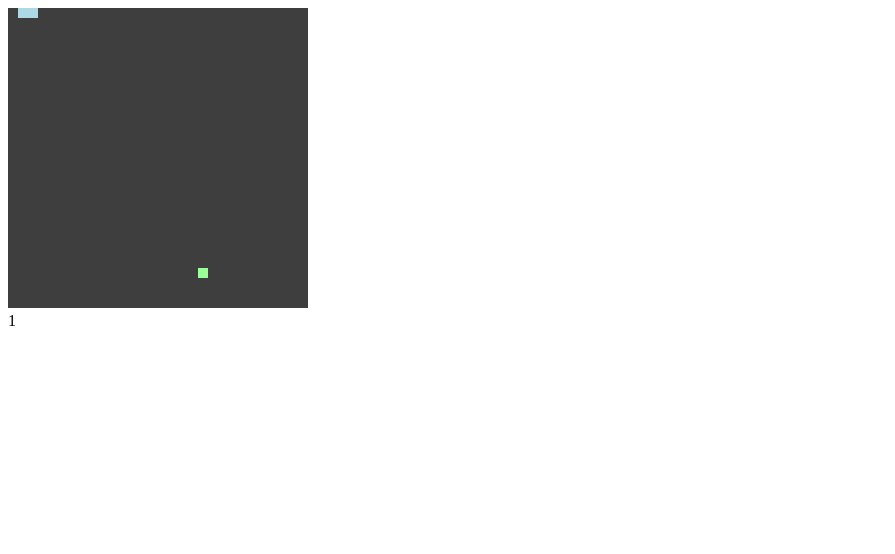
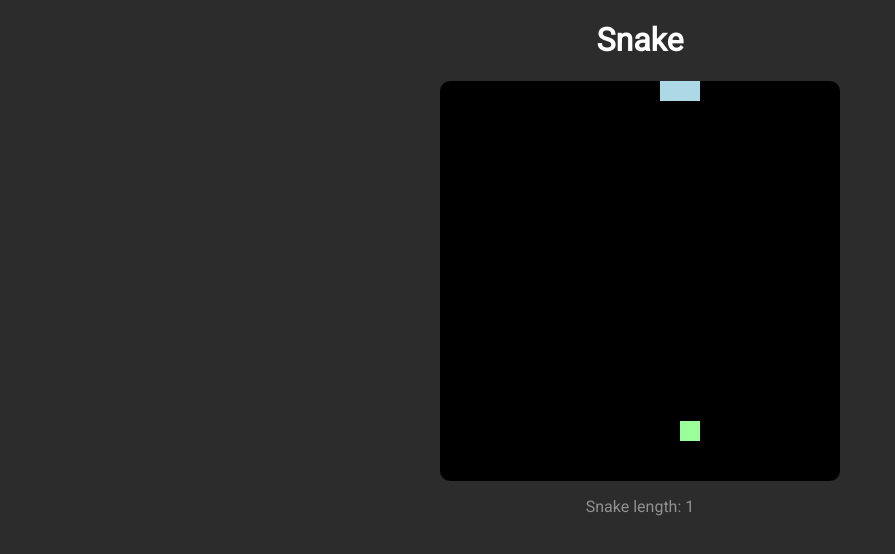
Before and after one commit to yobany10/snake-game, a plain HTML site: page index.html in a window 1280 px wide. Shown: the whole page, without its empty margins (0-895 px from the left). Drawn offline with Linux system fonts and the light colour scheme.

Commit message:
Updated ui.

```diff
--- a/assets/css/styles.css
+++ b/assets/css/styles.css
@@ -0,0 +1,25 @@
+body {
+    font-family: 'Roboto', sans-serif;
+    background-color: #2c2c2c;
+}
+
+.game-title {
+    text-align: center;
+    color: white;
+}
+
+.game-viewport {
+    background-color: black;
+    padding-left: 0;
+    padding-right: 0;
+    margin-left: auto;
+    margin-right: auto;
+    display: block;
+    border-radius: 10px;
+}
+
+.score {
+    color: rgb(145, 145, 145);
+    text-align: center;
+    padding: 1rem 0 0 0;
+}
--- a/assets/js/draw.js
+++ b/assets/js/draw.js
@@ -1,6 +1,6 @@
-const canvas = document.querySelector(".canvas");
+const canvas = document.querySelector(".game-viewport");
 const ctx = canvas.getContext("2d");
-const scale = 10;
+const scale = 20;
 const rows = canvas.height / scale;
 const columns = canvas.width / scale;
 
@@ -23,7 +23,7 @@ var snake;
 
         snake.checkCollision();
         document.querySelector(".score")
-            .innerText = snake.total;
+            .innerText = "Snake length: " + snake.total;
 
     },150);
 }());
--- a/index.html
+++ b/index.html
@@ -2,9 +2,13 @@
 <html>
 <head>
     <title>JavaScript Snake</title>
+    <link rel="stylesheet" type="text/css" media="screen" href="assets/css/styles.css" />
+    <link rel="preconnect" href="https://fonts.gstatic.com">
+    <link href="https://fonts.googleapis.com/css2?family=Roboto&display=swap" rel="stylesheet">
 </head>
 <body>
-    <canvas class="canvas" height="300" width="300" style="background-color: #3E3E3E;"></canvas>
+    <h1 class="game-title">Snake</h1>
+    <canvas class="game-viewport" height="400" width="400"></canvas>
     <div class="score"></div>
 
     <!-- The order matters -->
```
